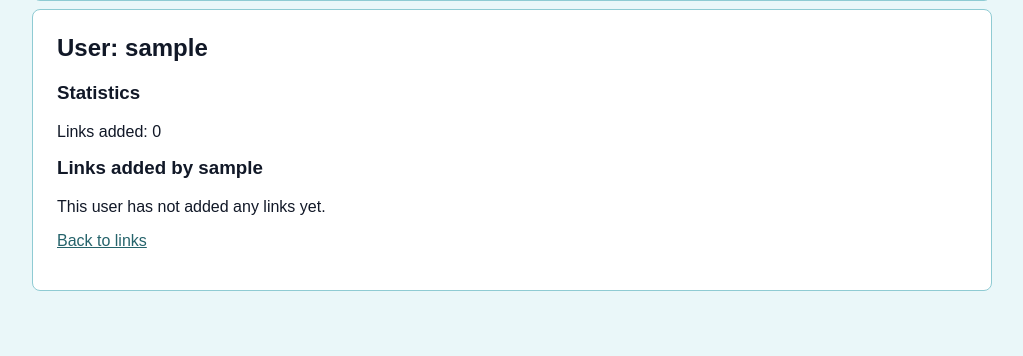
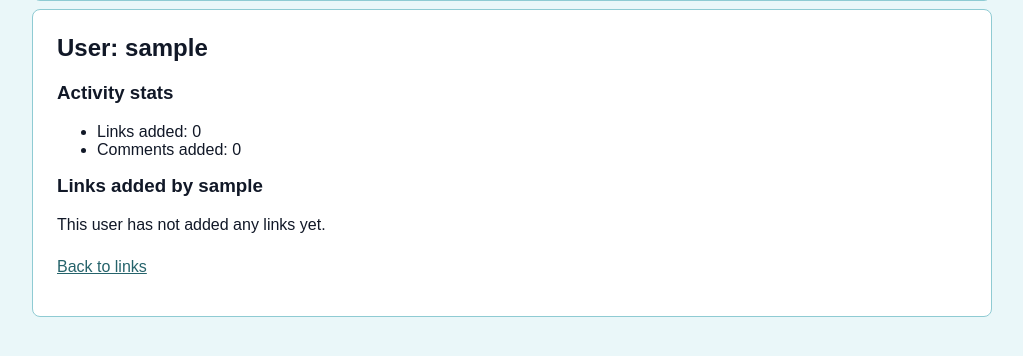
Before and after one commit to saanaol/link-manager, a Flask app: page /user/1 in a window 1280 px wide. Shown: the part 150-506 px from the top of the page, without its empty margins (128-1151 px from the left). Run offline with Flask 3, Linux system fonts and the light colour scheme; the visitor is signed in with stand-in values (Sample User, id 1); data comes from the database, SQL or seed files in the repository; data that the repository does not hold is empty.

Commit message:
add comment count to user profile

```diff
--- a/app.py
+++ b/app.py
@@ -443,9 +443,11 @@ def user_page(user_id):
 
     user_links = links.get_user_links(user_id)
     link_count = links.count_user_links(user_id)
+    comment_count = comments.count_user_comments(user_id)
 
     return render_template(
         "user.html",
         user = user,
         user_links = user_links,
-        link_count = link_count)
+        link_count = link_count,
+        comment_count = comment_count)
--- a/comments.py
+++ b/comments.py
@@ -23,3 +23,8 @@ def add_comment(link_id, user_id, content):
 def remove_link_comments(link_id):
     sql = "DELETE FROM comments WHERE link_id = ?"
     db.execute(sql, [link_id])
+
+
+def count_user_comments(user_id):
+    sql = "SELECT COUNT(*) AS count FROM comments WHERE user_id = ?"
+    return db.query(sql, [user_id])[0]["count"]
--- a/templates/user.html
+++ b/templates/user.html
@@ -4,11 +4,12 @@
 
 <h2>User: {{ user.username }}</h2>
 
-<h3>Statistics</h3>
+<h3>Activity stats</h3>
 
-<p>
-    Links added: {{ link_count }}
-</p>
+<ul>
+  <li>Links added: {{ link_count }}</li>
+  <li>Comments added: {{ comment_count }}</li>
+</ul>
 
 <h3>Links added by {{ user.username }}</h3>
 
@@ -24,7 +25,7 @@
   <p>This user has not added any links yet.</p>
 {% endif %}
 
-<p>
+<p class="back-link">
   <a href="/links">Back to links</a>
 </p>
 
```
Lines whose indentation alone changed are shown as unchanged.
